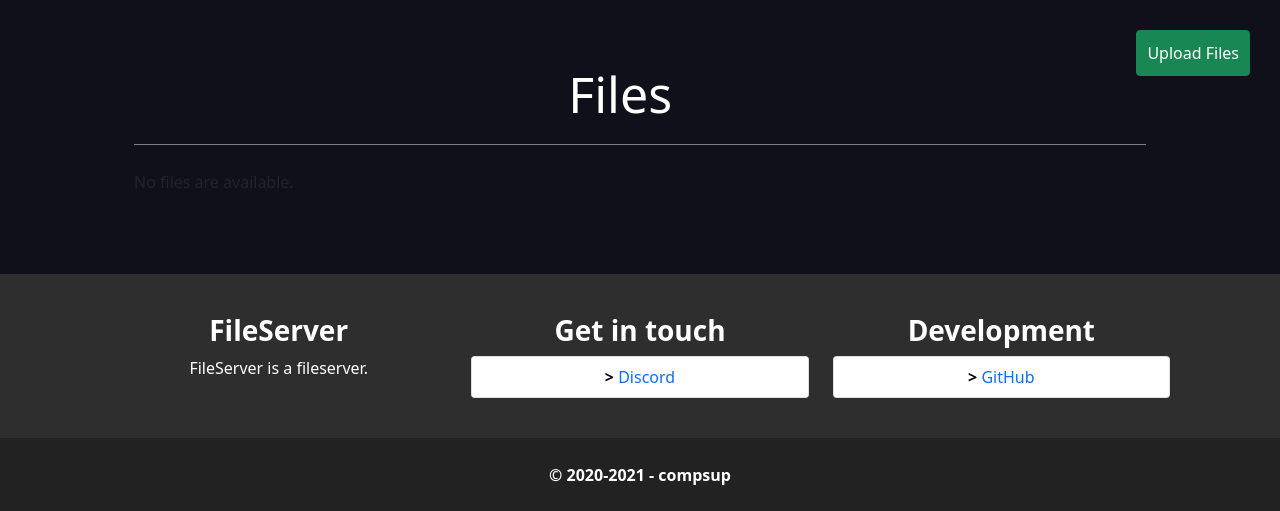
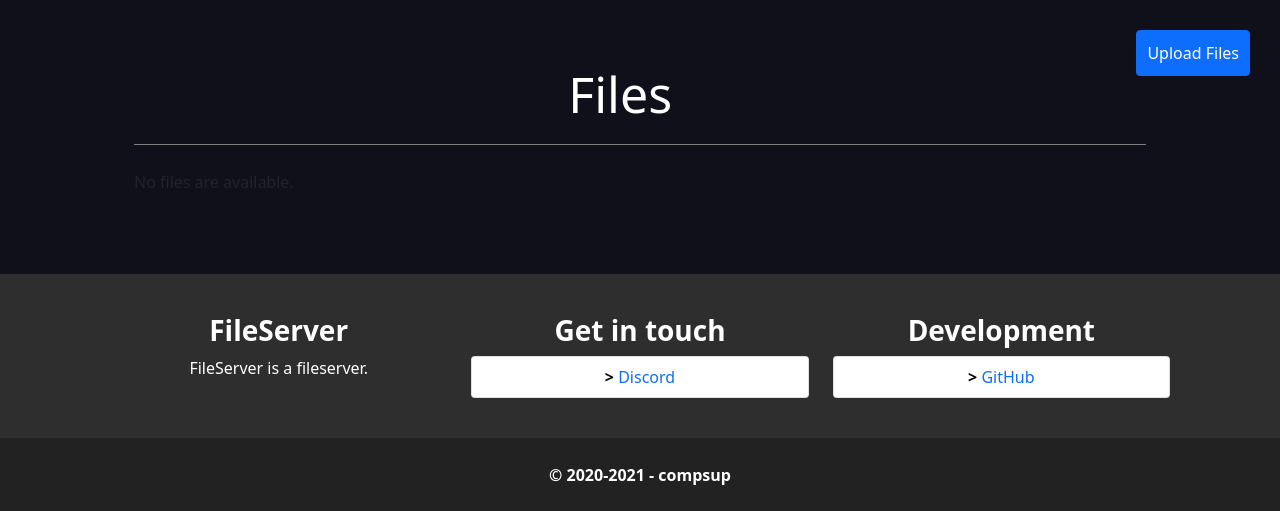
Before and after one commit to compsup/FileServer, a Django app: page /files/ in a window 1280 px wide. Shown: the part 62-573 px from the top of the page. Run offline with Django 3.2, Linux system fonts and the light colour scheme; the visitor is signed in with stand-in values (Sample User, id 1); data that the repository does not hold is empty.

Commit message:
Changed colours of buttons

```diff
--- a/mysite/app/templates/app/files.html
+++ b/mysite/app/templates/app/files.html
@@ -14,7 +14,7 @@
     {% block content %}
     <div id="content">
         <div class="upload">
-            <a href="/files/upload/" class="btn btn-success">Upload Files</a>
+            <a href="/files/upload/" class="btn btn-primary">Upload Files</a>
         </div>
         <div class="table-container container-md">
             <h2 class='title'>Files</h2>
--- a/mysite/app/templates/registration/login.html
+++ b/mysite/app/templates/registration/login.html
@@ -17,7 +17,7 @@
         <form method="post">
             {% csrf_token %}
             {{ form.as_p }}
-            <button class="btn btn-success" type="submit">Log In</button>
+            <button class="btn btn-primary" type="submit">Log In</button>
         </form>
     </div>
     {% endblock %}
```
